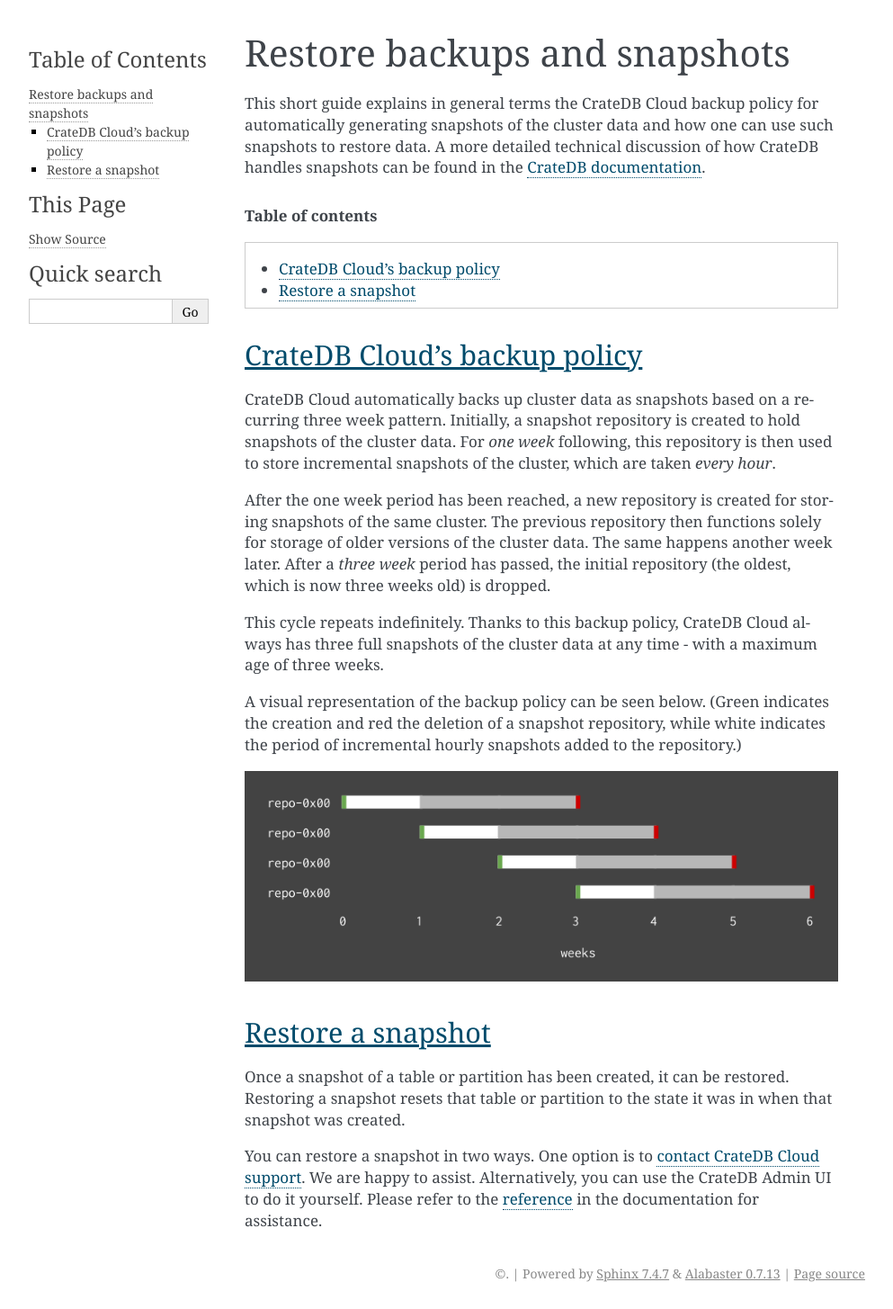
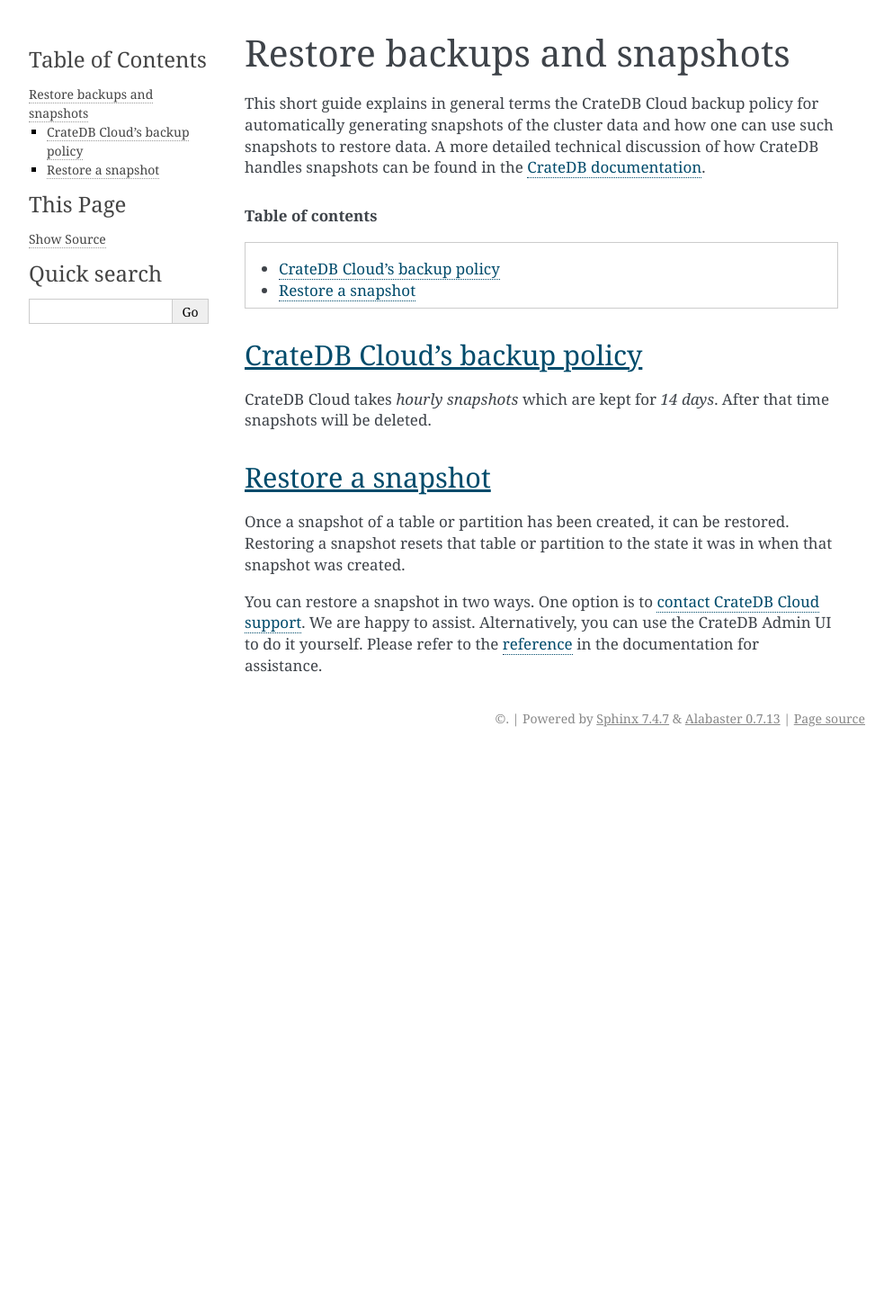
Before and after one commit to crate/cloud-howtos, a Sphinx documentation site: the page built from docs/snapshot.rst, in a window 1280 px wide. Shown: the whole page at 90% size, without its empty margins (148-1141 px from the left). Built offline with Sphinx 7.4.7, drawn with Linux system fonts in a browser that asks for light colours; after the commit the page ends 900 px from its top, so only the background shows below that.

Commit message:
Update snapshot/backup policy

```diff
--- a/docs/snapshot.rst
+++ b/docs/snapshot.rst
@@ -20,28 +20,8 @@
 CrateDB Cloud's backup policy
 =============================
 
-CrateDB Cloud automatically backs up cluster data as snapshots based on a
-recurring three week pattern. Initially, a snapshot repository is created to
-hold snapshots of the cluster data. For *one week* following, this repository
-is then used to store incremental snapshots of the cluster, which are taken
-*every hour*.
-
-After the one week period has been reached, a new repository is created for
-storing snapshots of the same cluster. The previous repository then functions
-solely for storage of older versions of the cluster data. The same happens
-another week later. After a *three week* period has passed, the initial
-repository (the oldest, which is now three weeks old) is dropped.
-
-This cycle repeats indefinitely. Thanks to this backup policy, CrateDB Cloud
-always has three full snapshots of the cluster data at any time - with a
-maximum age of three weeks.
-
-A visual representation of the backup policy can be seen below. (Green
-indicates the creation and red the deletion of a snapshot repository, while
-white indicates the period of incremental hourly snapshots added to the
-repository.)
-
-.. image:: _assets/img/snapshots-diagram.png
+CrateDB Cloud takes *hourly snapshots* which are kept for *14 days*. After that
+time snapshots will be deleted.
 
 
 .. _snapshot-restore:
```
Also changed, not shown: docs/_assets/img/snapshots-diagram.png (deleted).
